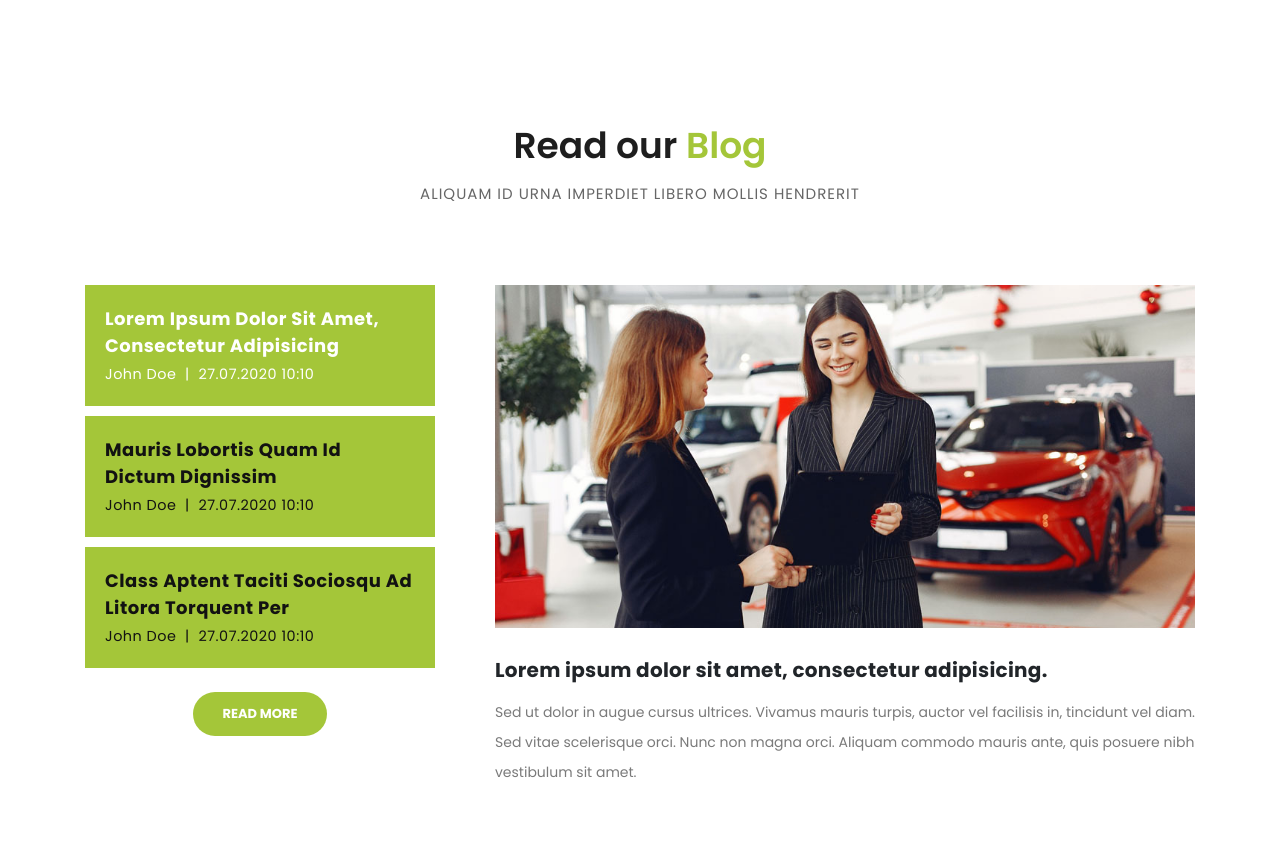
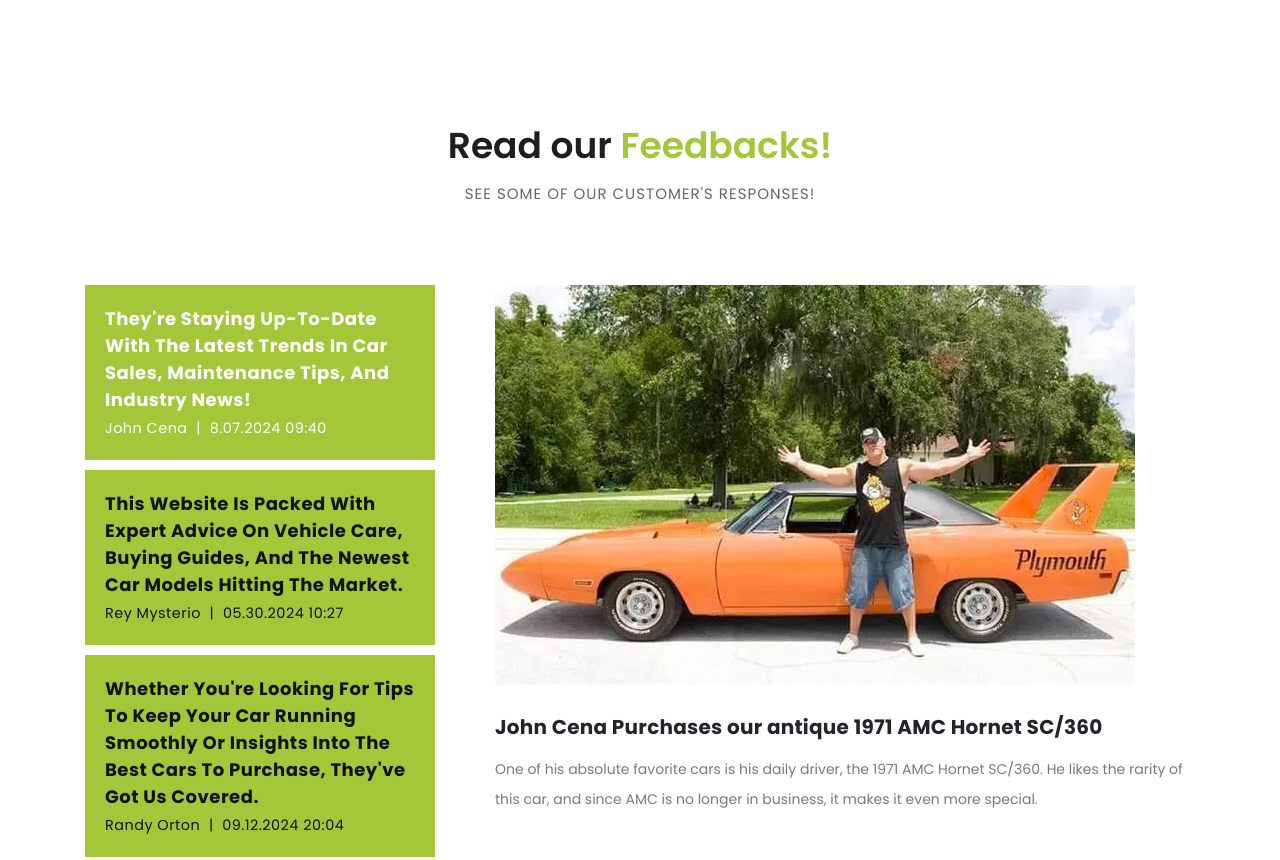
Before and after one commit to CraneSubZero/newcarretailandservice, a plain HTML site: page index.html in a window 1280 px wide. Shown: the part 2600-3460 px from the top of the page. Drawn offline with Linux system fonts and the light colour scheme.

Commit message:
added adjustments for the fourth time

```diff
--- a/index.html
+++ b/index.html
@@ -237,16 +237,16 @@
     <div class="more-info">
       <div class="container">
         <div class="section-heading">
-          <h2>Read our <em>Blog</em></h2>
-          <span>Aliquam id urna imperdiet libero mollis hendrerit</span>
+          <h2>Read our <em>Feedbacks!</em></h2>
+          <span>See some of our Customer's responses!</span>
         </div>
 
         <div class="row" id="tabs">
           <div class="col-md-4">
             <ul>
-              <li><a href='#tabs-1'>Lorem ipsum dolor sit amet, consectetur adipisicing <br> <small>John Doe &nbsp;|&nbsp; 27.07.2020 10:10</small></a></li>
-              <li><a href='#tabs-2'>Mauris lobortis quam id dictum dignissim <br> <small>John Doe &nbsp;|&nbsp; 27.07.2020 10:10</small></a></li>
-              <li><a href='#tabs-3'>Class aptent taciti sociosqu ad litora torquent per <br> <small>John Doe &nbsp;|&nbsp; 27.07.2020 10:10</small></a></li>
+              <li><a href='#tabs-1'>They're staying up-to-date with the latest trends in car sales, maintenance tips, and industry news!<br> <small>John Cena &nbsp;|&nbsp; 8.07.2024 09:40</small></a></li>
+              <li><a href='#tabs-2'>This website is packed with expert advice on vehicle care, buying guides, and the newest car models hitting the market.<br> <small>Rey Mysterio &nbsp;|&nbsp; 05.30.2024 10:27</small></a></li>
+              <li><a href='#tabs-3'>Whether you're looking for tips to keep your car running smoothly or insights into the best cars to purchase, they've got us covered.<br> <small>Randy Orton &nbsp;|&nbsp; 09.12.2024 20:04</small></a></li>
             </ul>
 
             <br>
@@ -261,20 +261,19 @@
           <div class="col-md-8">
             <section class='tabs-content'>
               <article id='tabs-1'>
-                <img src="assets/images/blog-image-1-940x460.jpg" alt="">
-                <h4><a href="blog-details.html">Lorem ipsum dolor sit amet, consectetur adipisicing.</a></h4>
-                <p>Sed ut dolor in augue cursus ultrices. Vivamus mauris turpis, auctor vel facilisis in, tincidunt vel diam. Sed vitae scelerisque orci. Nunc non magna orci. Aliquam commodo mauris ante, quis posuere nibh vestibulum sit amet.</p>
+                <img src="assets/images/JohnCena.webp" alt="">
+                <h4><a href="blog-details.html">John Cena Purchases our antique 1971 AMC Hornet SC/360</a></h4>
+                <p>One of his absolute favorite cars is his daily driver, the 1971 AMC Hornet SC/360. He likes the rarity of this car, and since AMC is no longer in business, it makes it even more special.</p>
               </article>
               <article id='tabs-2'>
-                <img src="assets/images/blog-image-2-940x460.jpg" alt="">
-                <h4><a href="blog-details.html">Mauris lobortis quam id dictum dignissim</a></h4>
-                <p>Sed ut dolor in augue cursus ultrices. Vivamus mauris turpis, auctor vel facilisis in, tincidunt vel diam. Sed vitae scelerisque orci. Nunc non magna orci. Aliquam commodo mauris ante, quis posuere nibh vestibulum sit amet</p>
+                <img src="assets/images/ReyMysterio.PNG" alt="">
+                <h4><a href="blog-details.html">WWE Superstar Rey Mysterio has now a modified Toyota Tundra</a></h4>
+                <p>We have fulfilled Rey Mysterio's request to modify his Toyota Tundra. Rey's modified Toyota Tundra that is probably the one that gets him the most attention though since this is the one he uses as his everyday car.</p>
               </article>
               <article id='tabs-3'>
-                <img src="assets/images/blog-image-3-940x460.jpg" alt="">
-                <h4><a href="blog-details.html">Class aptent taciti sociosqu ad litora torquent per</a></h4>
-                <p>Mauris lobortis quam id dictum dignissim. Donec pellentesque erat dolor, cursus dapibus turpis hendrerit quis. Suspendisse at suscipit arcu. Nulla sed erat lectus. Nulla facilisi. In sit amet neque sapien. Donec scelerisque mi at gravida efficitur. Nunc lacinia a est eu malesuada. Curabitur eleifend elit sapien, sed pulvinar orci luctus eget.
-                </p>
+                <img src="assets/images/RandyOrton.webp" alt="">
+                <h4><a href="blog-details.html">Randy Orton with his huge SUV purchase of Hummer H2 Dub Edition</a></h4>
+                <p>It's the Hummer H2 Dub Edition. This is a tricked-out version of the Hummer H2, a massive luxury SUV originally built by our own Retail and Service. </p>
               </article>
             </section>
           </div>
```
Also changed, not shown: assets/images/JohnCena.webp (added), assets/images/RandyOrton.webp (added), assets/images/ReyMysterio.PNG (added), assets/images/ReyMysterio.avif (added).
